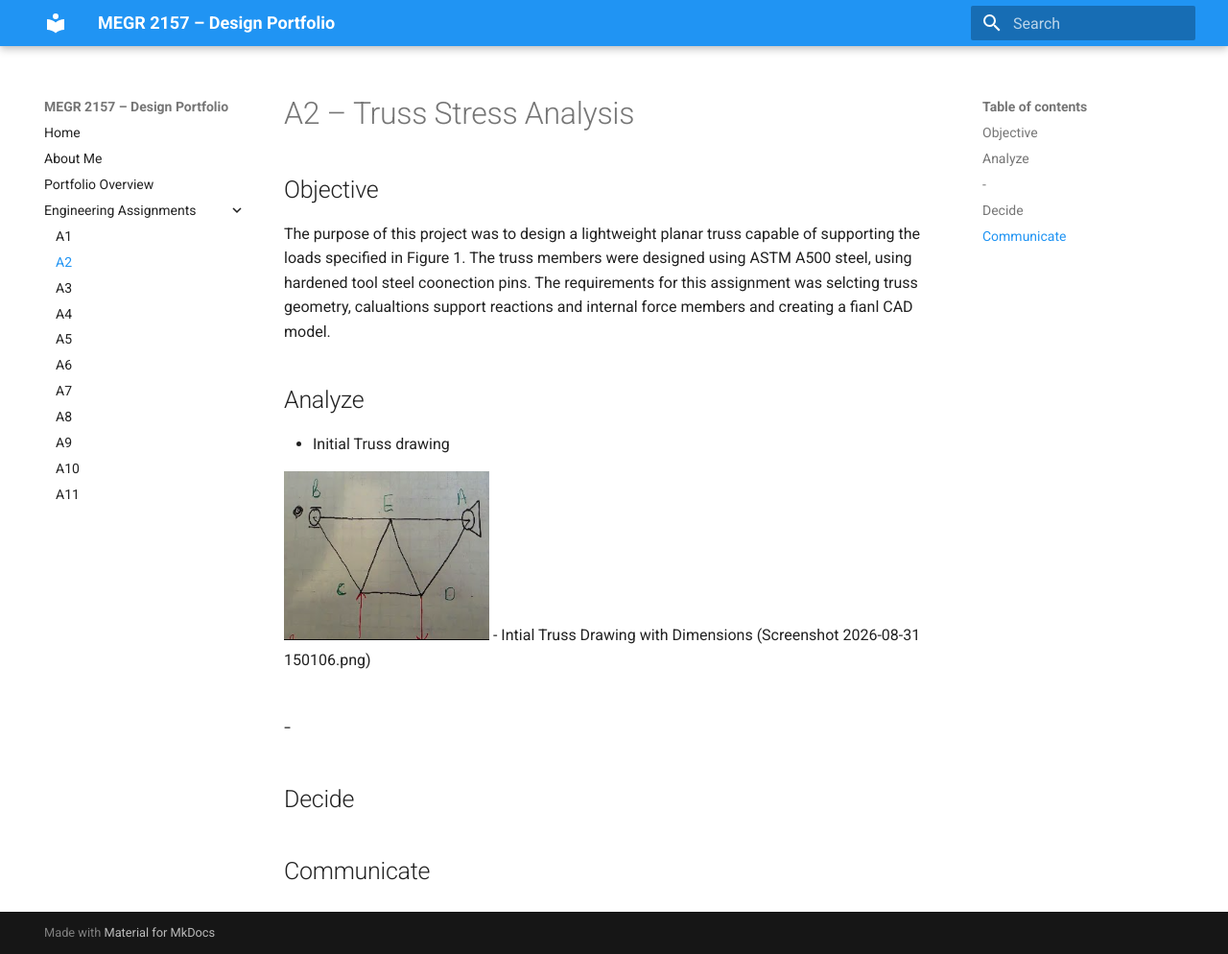
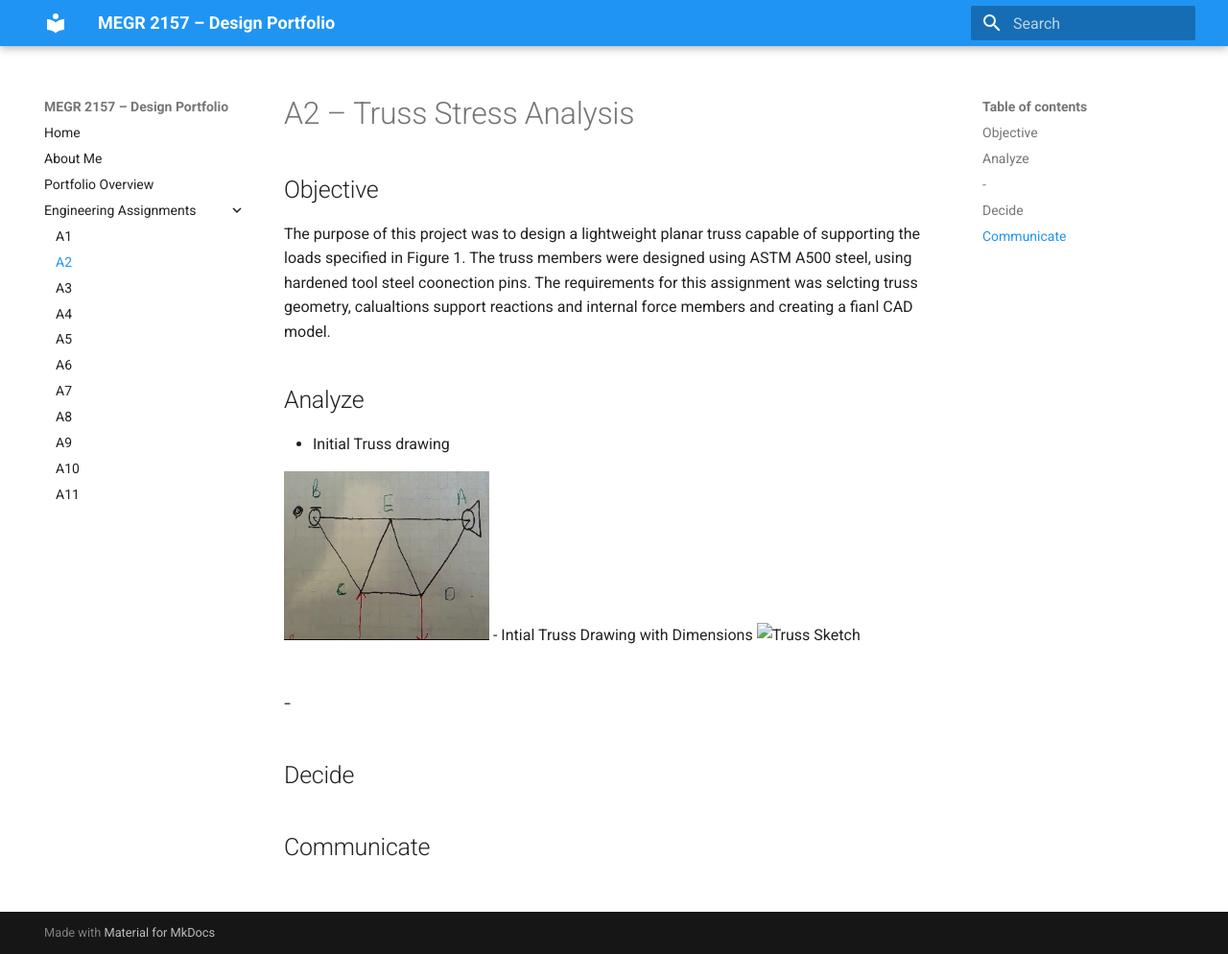
Before and after one commit to ncenatus/design-project-portfolio, an MkDocs documentation site: the page built from docs/assignments/A02/index.md, in a window 1280 px wide and 994 px high. Shown: the whole window at 96% size. Built offline with MkDocs 1.6.1 and Material for MkDocs 9.7.7, drawn with Linux system fonts in a browser that asks for light colours.

Commit message:
Update index.md

```diff
--- a/docs/assignments/A02/index.md
+++ b/docs/assignments/A02/index.md
@@ -10,7 +10,8 @@ The requirements for this assignment was selcting truss geometry, calualtions su
 
 ![Truss Sketch](Screenshot%202026-08-27%20164238.png)
 - Intial Truss Drawing with Dimensions
-(Screenshot 2026-08-31 150106.png)
+![Truss Sketch]()
+
 
 -
 -
```
